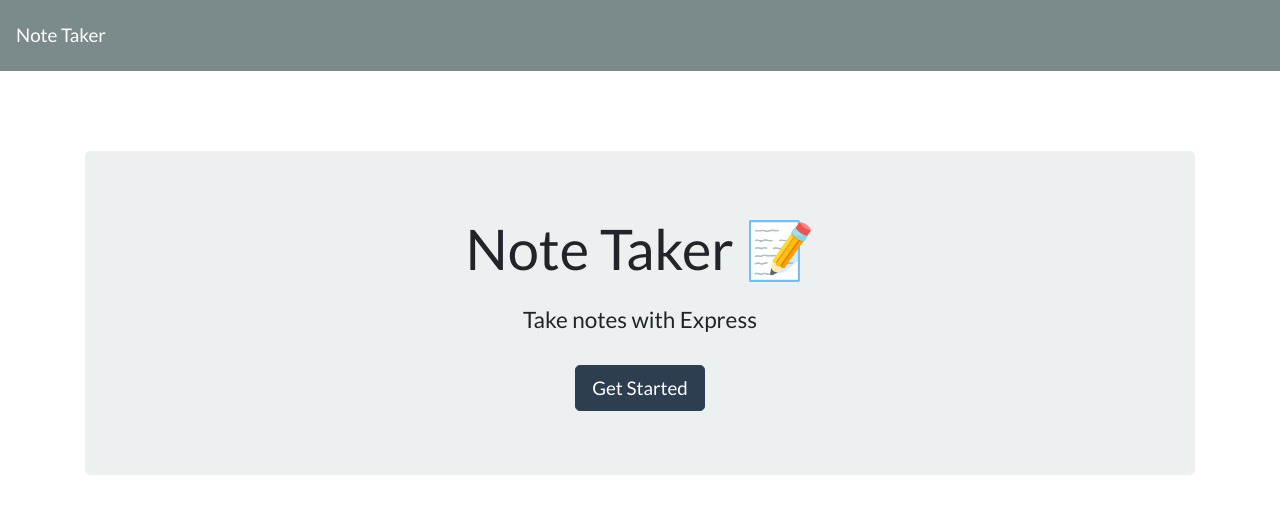
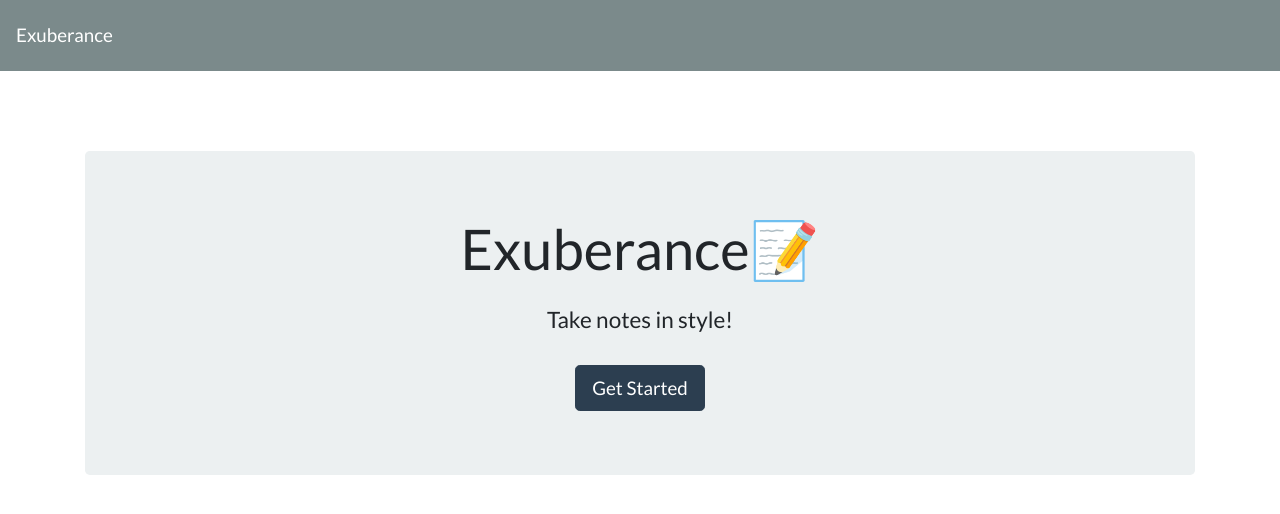
Before and after one commit to Mersant/Exuberance, a website: page public/index.html in a window 1280 px wide. Drawn offline with nearby package versions, Linux system fonts and the light colour scheme; no server answers.

Commit message:
Renamed application

```diff
--- a/public/index.html
+++ b/public/index.html
@@ -5,19 +5,19 @@
   <meta charset="UTF-8">
   <meta name="viewport" content="width=device-width, initial-scale=1.0">
   <meta http-equiv="X-UA-Compatible" content="ie=edge">
-  <title>Note Taker</title>
+  <title>Exuberance</title>
   <link rel="stylesheet" href="https://cdnjs.cloudflare.com/ajax/libs/bootswatch/4.1.3/flatly/bootstrap.min.css" />
 </head>
 
 <body>
   <nav class="navbar navbar-dark bg-dark">
-    <a class="navbar-brand" href="/">Note Taker
+    <a class="navbar-brand" href="/">Exuberance
     </a>
   </nav>
   <div class="container">
     <div style="margin-top: 80px;" class="jumbotron text-center">
-      <h1 class="display-4">Note Taker <span role="img" aria-label="Memo">📝</span></h1>
-      <h4 class="mt-4">Take notes with Express</h4>
+      <h1 class="display-4">Exuberance<span role="img" aria-label="Memo">📝</span></h1>
+      <h4 class="mt-4">Take notes in style!</h4>
       <a class="btn btn-primary btn-lg mt-4" href="/notes" role="button">Get Started</a>
     </div>
   </div>
```
Also changed, not shown: public/notes.html (+2 -2 lines).
